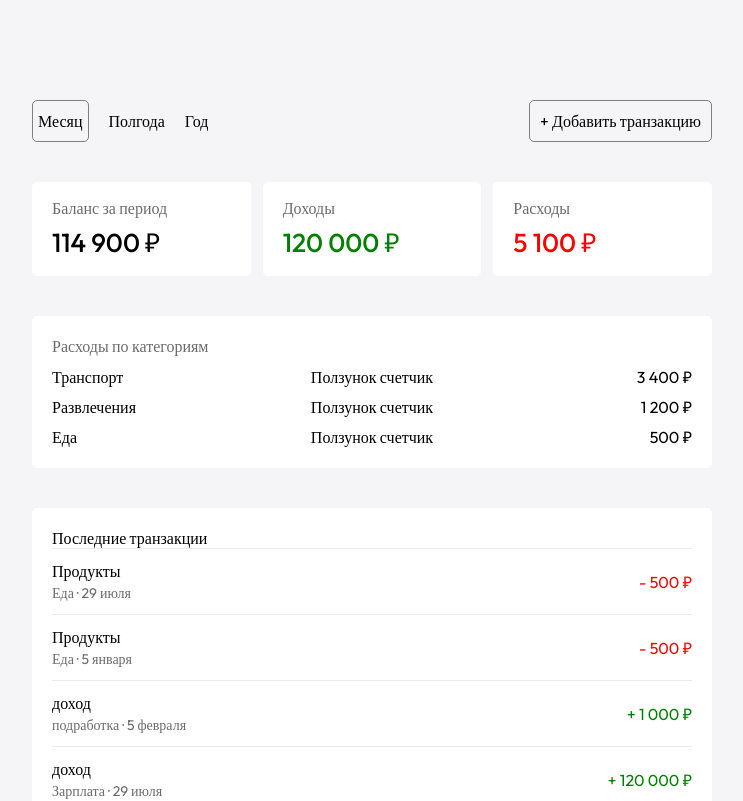
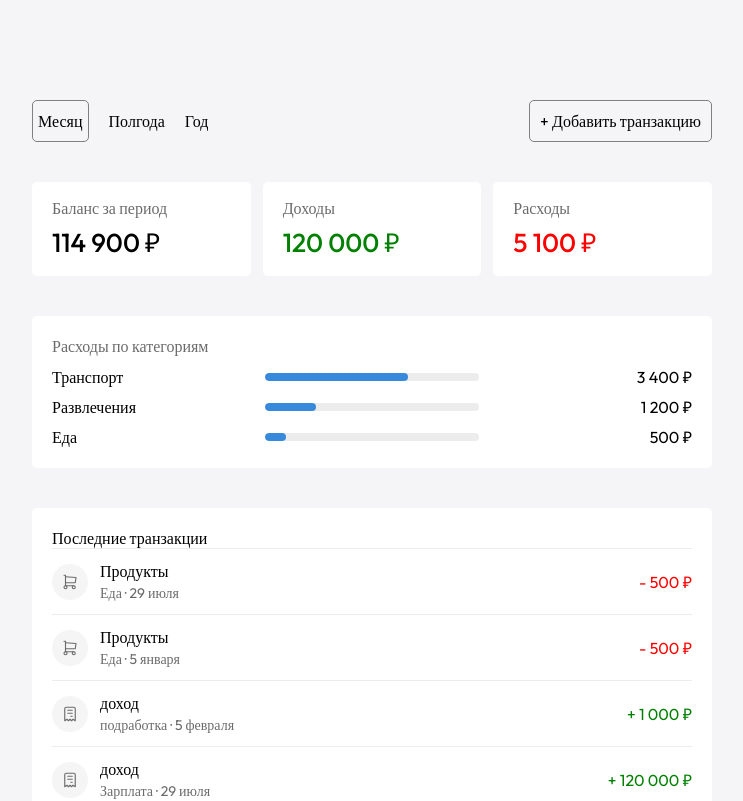
Before and after one commit to DanielFilimonov/transactionsProject, a React (Vite) app in the folder finance/: page / in a window 1280 px wide. Shown: the top 801 px of the page, without its empty margins (268-1011 px from the left). Built offline with nearby package versions, Linux system fonts and the light colour scheme.

Commit message:
Завершил верстку + функционал с модалкой

```diff
--- a/finance/package.json
+++ b/finance/package.json
@@ -12,6 +12,7 @@
   "dependencies": {
     "@hookform/resolvers": "^5.7.1",
     "@reduxjs/toolkit": "^2.12.0",
+    "@tabler/icons-react": "^3.46.0",
     "react": "^19.2.7",
     "react-dom": "^19.2.7",
     "react-hook-form": "^7.85.0",
--- a/finance/src/components/latestTransactions/latestTransactionItem/LatestTransactionItem.tsx
+++ b/finance/src/components/latestTransactions/latestTransactionItem/LatestTransactionItem.tsx
@@ -1,3 +1,4 @@
+import { getCategoryIcon } from "../../../features/transactions/categoryIcons";
 import "./latestTransactionItem.css";
 
 const LatestTransactionItem = ({
@@ -23,14 +24,21 @@ const LatestTransactionItem = ({
 		}
 	};
 
+	const Icon = getCategoryIcon(transactionCategory);
+
 	return (
 		<div className="latestTransactionItem__wrapper">
+			<div className="latestTransactionItem__left">
+				<div className="latestTransactionItem__icon">
+					<Icon size={18} stroke={1.5} />
+				</div>
 				<div className="latestTransactionItem__descriptions">
 					<p className="latestTransactionItem__transactionTitle">
 						{transactionTitle}
 					</p>
 					<div className="latestTransactionItem__category-date">
 						{transactionCategory} · {transactionDate}
+					</div>
 				</div>
 			</div>
 
--- a/finance/src/components/latestTransactions/latestTransactionItem/latestTransactionItem.css
+++ b/finance/src/components/latestTransactions/latestTransactionItem/latestTransactionItem.css
@@ -5,8 +5,26 @@
 	padding: 12px 0;
 }
 
+.latestTransactionItem__left {
+	display: flex;
+	align-items: center;
+	gap: 12px;
+}
+
 .latestTransactionItem__wrapper:not(:first-child) {
 	border-top: 1px solid #ececec;
+}
+
+.latestTransactionItem__icon {
+	color: #6b6b6b;
+	background-color: #f5f5f5;
+	width: 36px;
+	height: 36px;
+	border-radius: 50%;
+	display: flex;
+	align-items: center;
+	justify-content: center;
+	flex-shrink: 0;
 }
 
 .latestTransactionItem__descriptions {
--- a/finance/src/components/modalForm/ModalForm.tsx
+++ b/finance/src/components/modalForm/ModalForm.tsx
@@ -1,3 +1,4 @@
+import { useEffect } from "react";
 import TransactionsForm from "../../features/transactions/transictionsForm/TransactionsForm";
 import "./modalForm.css";
 
@@ -6,8 +7,39 @@ interface TransactionModalProps {
 }
 
 const ModalForm = ({ onClose }: TransactionModalProps) => {
+	useEffect(() => {
+		document.body.style.overflow = "hidden";
+
+		return () => {
+			document.body.style.overflow = "";
+		};
+	}, []);
+
+	useEffect(() => {
+		const handleKeyDown = (e: KeyboardEvent) => {
+			if (e.key === "Escape") {
+				onClose();
+			}
+		};
+
+		document.addEventListener("keydown", handleKeyDown);
+
+		return () => {
+			document.removeEventListener("keydown", handleKeyDown);
+		};
+	}, [onClose]);
+
+	const handleOverlayMouseUp = (e: React.MouseEvent<HTMLDivElement>) => {
+		if (e.target === e.currentTarget) {
+			onClose();
+		}
+	};
+
 	return (
-		<div className="transactionModal__overlay" onClick={onClose}>
+		<div
+			className="transactionModal__overlay"
+			onMouseDown={handleOverlayMouseUp}
+		>
 			<div
 				className="transactionModal__content"
 				onClick={(e) => e.stopPropagation()}
--- a/finance/src/components/totalAmountsCategories/totalAmountCategoryItem/TotalAmountCategoryItem.tsx
+++ b/finance/src/components/totalAmountsCategories/totalAmountCategoryItem/TotalAmountCategoryItem.tsx
@@ -1,16 +1,28 @@
 import "./totalAmountCategoryItem.css";
 
-const TotalAmountCategoryItem = ({ categoryCategory, categoryAmount }) => {
+interface TotalAmountCategoryItemProps {
+	categoryCategory: string;
+	categoryAmount: string;
+	percentage: number;
+}
 
-  return (
+const TotalAmountCategoryItem = ({
+	categoryCategory,
+	categoryAmount,
+	percentage,
+}: TotalAmountCategoryItemProps) => {
+	return (
 		<div className="totalAmountCategoryItem__wrapper">
 			<p className="totalAmountCategoryItem__title">{categoryCategory}</p>
-			<div className="totalAmountCategoryItem__count-bar">
-				Ползунок счетчик
+			<div className="totalAmountCategoryItem__track">
+				<div
+					className="totalAmountCategoryItem__fill"
+					style={{ width: `${percentage}%` }}
+				/>
 			</div>
 			<p className="totalAmountCategoryItem__amount">{categoryAmount}</p>
 		</div>
-  );
-}
+	);
+};
 
 export default TotalAmountCategoryItem;
--- a/finance/src/components/totalAmountsCategories/totalAmountCategoryItem/totalAmountCategoryItem.css
+++ b/finance/src/components/totalAmountsCategories/totalAmountCategoryItem/totalAmountCategoryItem.css
@@ -14,6 +14,20 @@
    text-align: center;
 }
 
+.totalAmountCategoryItem__track {
+	flex: 1;
+	height: 8px;
+	background-color: #ececec;
+	border-radius: 4px;
+	overflow: hidden;
+}
+
+.totalAmountCategoryItem__fill {
+	height: 100%;
+	background-color: #378adb;
+	border-radius: 4px;
+}
+
 .totalAmountCategoryItem__amount{
    text-align: end;
    font-size: 16px;
--- a/finance/src/components/totalAmountsCategories/totalAmountsCategoriesBlock/TotalAmountsCategoriesBlock.tsx
+++ b/finance/src/components/totalAmountsCategories/totalAmountsCategoriesBlock/TotalAmountsCategoriesBlock.tsx
@@ -6,29 +6,36 @@ import TotalAmountCategoryItem from "../totalAmountCategoryItem/TotalAmountCateg
 import "./totalAmountsCategoriesBlock.css";
 
 const TotalAmountsCategoriesBlock = () => {
+	const categoryList = useAppSelector(getExpensesCategoriesToArr);
 
-	const categoryList = useAppSelector(getExpensesCategoriesToArr)
+	const totalExpenses = categoryList.reduce(
+		(sum, category) => sum + category.amount,
+		0,
+	);
 
-	const categoryRender = categoryList.map(category => {
+	const categoryRender = categoryList.map((category) => {
+		const percentage =
+			totalExpenses > 0 ? (category.amount / totalExpenses) * 100 : 0;
 		return (
 			<TotalAmountCategoryItem
 				key={category.category}
 				categoryCategory={category.category}
 				categoryAmount={amountFormat(category.amount)}
+				percentage={percentage}
 			/>
 		);
-	})
+	});
 
-  return (
+	return (
 		<div className="totalAmountsCategoriesBlock__wrapper">
-			<p className="totalAmountsCategoriesBlock__title">
+			<div className="totalAmountsCategoriesBlock__title">
 				Расходы по категориям
-			</p>
-			<p className="totalAmountsCategoriesBlock__category-wrapper">
+			</div>
+			<div className="totalAmountsCategoriesBlock__category-wrapper">
 				{categoryRender}
-			</p>
+			</div>
 		</div>
-  );
-}
+	);
+};
 
 export default TotalAmountsCategoriesBlock;
--- /dev/null
+++ b/finance/src/features/transactions/categoryIcons.tsx
@@ -0,0 +1,33 @@
+import {
+	IconShoppingCart,
+	IconBus,
+	IconHome,
+	IconMovie,
+	IconHeart,
+	IconShirt,
+	IconPhone,
+	IconSchool,
+	IconDots,
+	IconMoneybagPlus,
+	IconReceipt,
+	type Icon,
+} from "@tabler/icons-react";
+
+const CATEGORY_ICONS: Record<string, Icon> = {
+	Еда: IconShoppingCart,
+	Транспорт: IconBus,
+	Жильё: IconHome,
+	Развлечения: IconMovie,
+	Здоровье: IconHeart,
+	Одежда: IconShirt,
+	Связь: IconPhone,
+	Образование: IconSchool,
+	Прочее: IconDots,
+	Доход: IconMoneybagPlus,
+};
+
+const DEFAULT_ICON = IconReceipt;
+
+export const getCategoryIcon = (category: string): Icon => {
+	return CATEGORY_ICONS[category] ?? DEFAULT_ICON;
+};
--- a/finance/src/features/transactions/transictionsForm/TransactionsForm.tsx
+++ b/finance/src/features/transactions/transictionsForm/TransactionsForm.tsx
@@ -46,7 +46,7 @@ const handleTypeChange = (e: React.ChangeEvent<HTMLSelectElement>) => {
 			transactionsAdded({
 				id: nanoid(),
 				amount: Number(data.amount),
-				type: data.type as "income" | "expense",
+				type: data.type,
 				title: data.title,
 				category: data.category,
 				date: new Date().toISOString(),
```
Also changed, not shown: 1 other file (tests, documents, lock files or other folders). Lines whose indentation alone changed are shown as unchanged.
